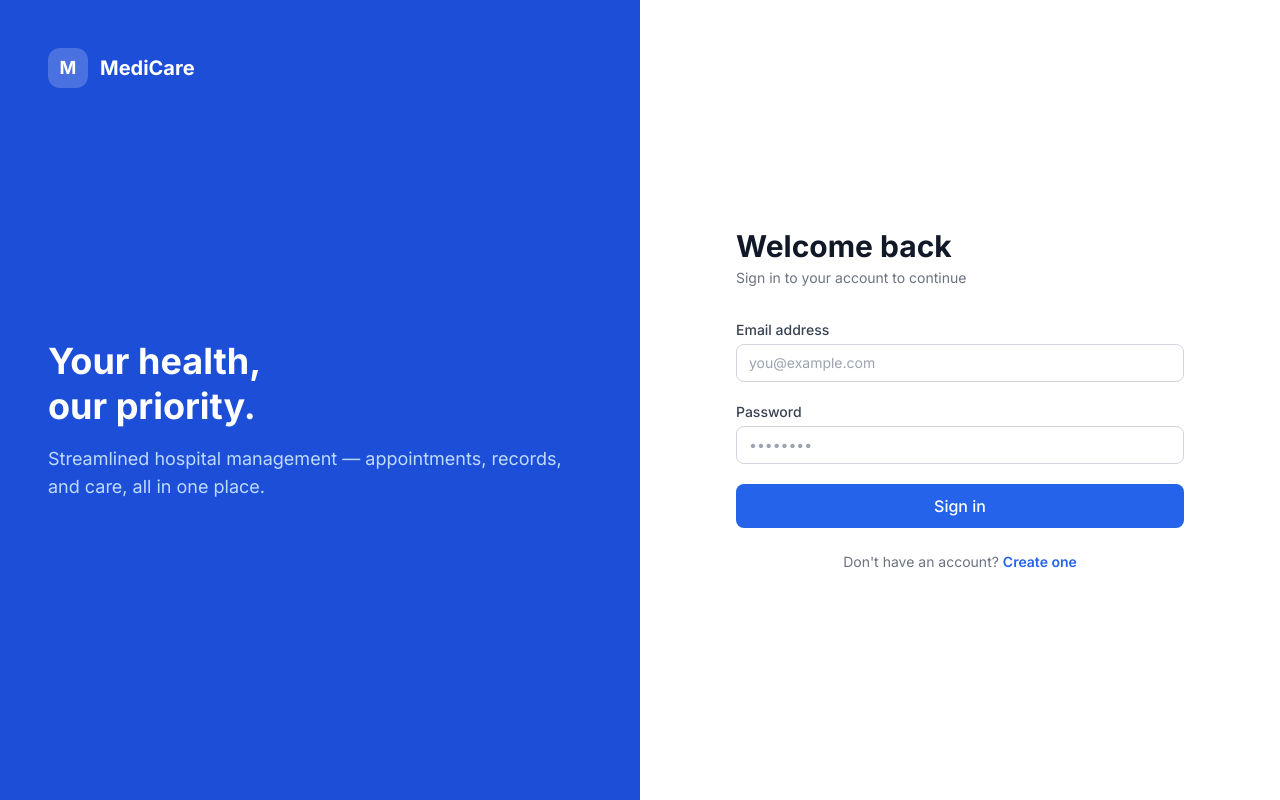
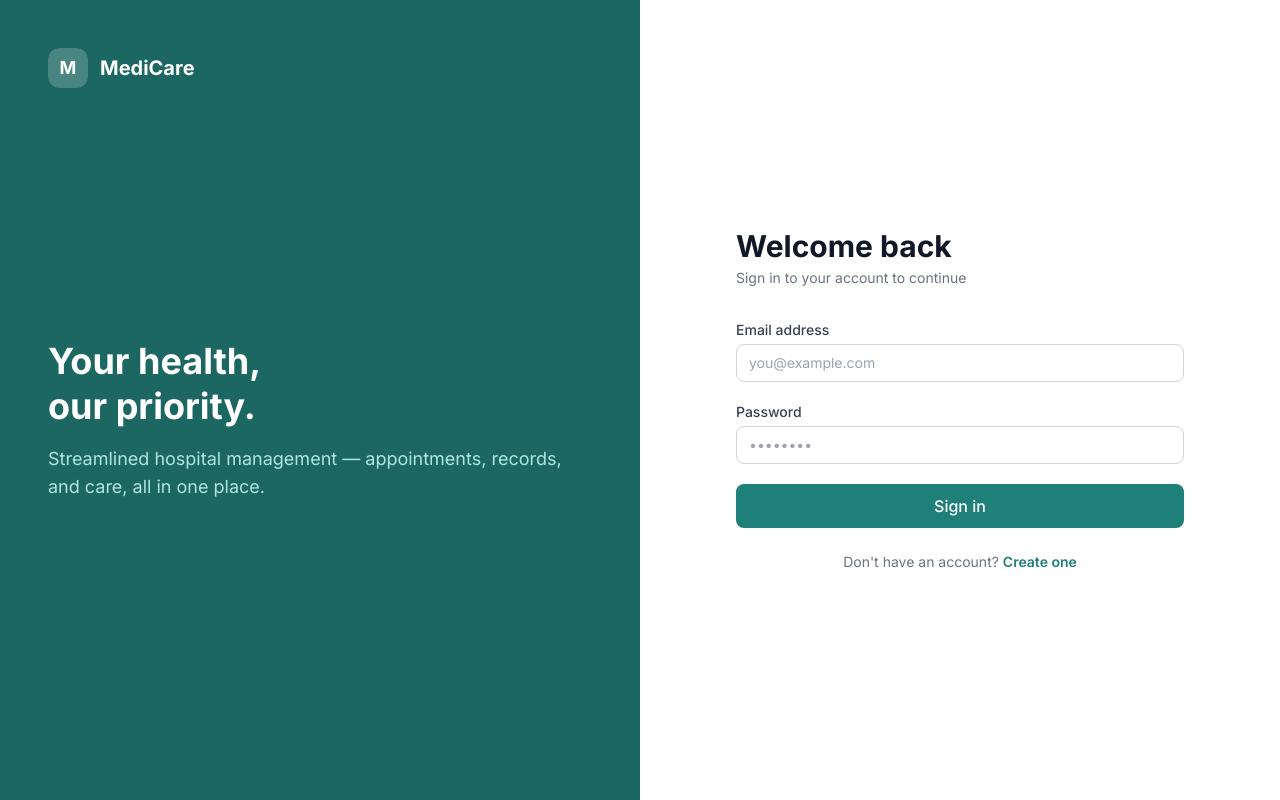
Before and after one commit to ritesh319/Medicare-main, a React (Vite) app in the folder frontend/: page /login in a window 1280 px wide. Built offline with nearby package versions, Linux system fonts and the light colour scheme; no server answers.

Commit message:
Update Tailwind CSS configuration with new colors

```diff
--- a/frontend/tailwind.config.js
+++ b/frontend/tailwind.config.js
@@ -7,27 +7,60 @@ export default {
   theme: {
     extend: {
       colors: {
+        // Deep clinical teal
         primary: {
-          50:  '#eff6ff',
-          100: '#dbeafe',
-          200: '#bfdbfe',
-          300: '#93c5fd',
-          400: '#60a5fa',
-          500: '#3b82f6',
-          600: '#2563eb',
-          700: '#1d4ed8',
-          800: '#1e40af',
-          900: '#1e3a8a',
+          50:  '#effaf8',
+          100: '#d7f3ee',
+          200: '#b0e6de',
+          300: '#7fd2c8',
+          400: '#4db8ad',
+          500: '#2a9d93',
+          600: '#1f7f79',
+          700: '#1c6762',
+          800: '#1b5350',
+          900: '#1a4643',
+        },
+        // Dark teal-navy for the sidebar and login panel
+        ink: {
+          700: '#173a45',
+          800: '#0f2a33',
+          900: '#0a1d24',
         },
         hospital: {
           blue:   '#1a56db',
           green:  '#057a55',
           red:    '#e02424',
           yellow: '#c27803',
-        }
+        },
       },
       fontFamily: {
-        sans: ['Inter', 'ui-sans-serif', 'system-ui'],
+        sans: ['"Plus Jakarta Sans"', 'Inter', 'ui-sans-serif', 'system-ui', 'sans-serif'],
+      },
+      keyframes: {
+        rise: {
+          '0%':   { opacity: '0', transform: 'translateY(12px)' },
+          '100%': { opacity: '1', transform: 'none' },
+        },
+        pop: {
+          '0%':   { opacity: '0', transform: 'scale(.96) translateY(6px)' },
+          '100%': { opacity: '1', transform: 'none' },
+        },
+        float: {
+          '0%,100%': { transform: 'translate(0,0)' },
+          '50%':     { transform: 'translate(24px,-28px)' },
+        },
+        ecg: {
+          '0%':   { strokeDashoffset: '1000', opacity: '1' },
+          '65%':  { strokeDashoffset: '0',    opacity: '1' },
+          '90%':  { strokeDashoffset: '0',    opacity: '0' },
+          '100%': { strokeDashoffset: '1000', opacity: '0' },
+        },
+      },
+      animation: {
+        rise:  'rise .5s cubic-bezier(.2,.7,.2,1) both',
+        pop:   'pop .22s ease-out both',
+        float: 'float 14s ease-in-out infinite',
+        ecg:   'ecg 4.5s ease-in-out infinite',
       },
     },
   },
```
